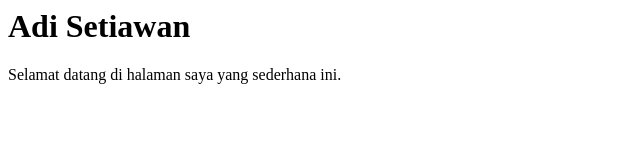
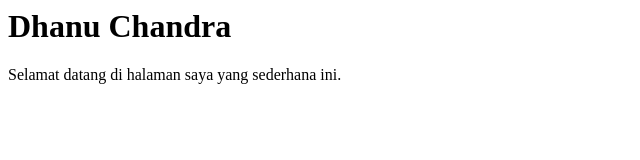
Before and after one commit to Dhan1204/dhan1204.github.io, a plain HTML site: page index.html in a window 1280 px wide. Shown: the whole page, without its empty margins (0-640 px from the left). Drawn offline with Linux system fonts and the light colour scheme.

Commit message:
Update index.html

```diff
--- a/index.html
+++ b/index.html
@@ -3,7 +3,7 @@
   <title>Tentang Saya</title>
 </head>
   <body>
-    <h1>Adi Setiawan</h1>
+    <h1>Dhanu Chandra</h1>
       <p>Selamat datang di halaman saya yang sederhana ini.</p>
   </body>
 </html>
```
